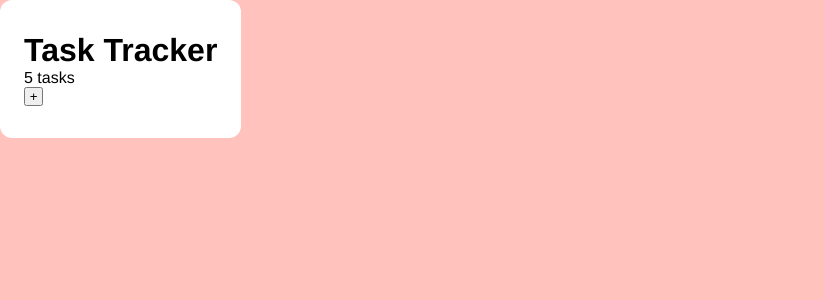
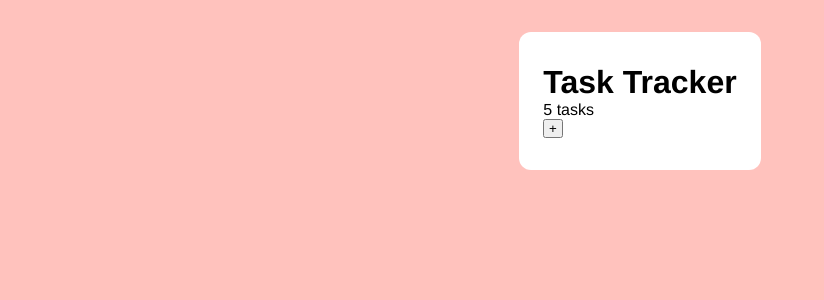
Before and after one commit to RobFyd/Task-Tracker, a React (Vite) app: page / in a window 1280 px wide. Shown: the top 300 px of the page, without its empty margins (0-824 px from the left). Built offline with nearby package versions, Linux system fonts and the light colour scheme.

Commit message:
Center body content and add top padding for improved layout

```diff
--- a/src/index.css
+++ b/src/index.css
@@ -11,4 +11,7 @@
 body {
     font-family: Helvetica, sans-serif;
     background-color: var(--color-main);
+    display: flex;
+    justify-content: center;
+    padding-top: 32px;
 }
```
